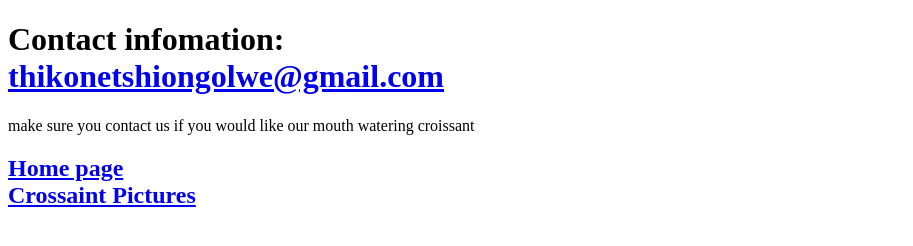
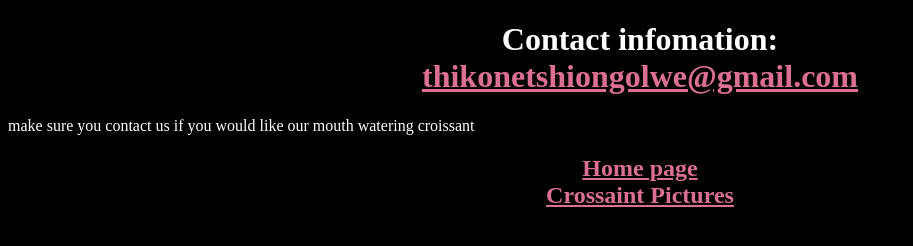
Before and after one commit to Thiko123/Croissant, a plain HTML site: page contact.html in a window 1280 px wide. Shown: the whole page, without its empty margins (0-913 px from the left). Drawn offline with Linux system fonts and the light colour scheme.

Commit message:
Added basic Css

```diff
--- a/contact.html
+++ b/contact.html
@@ -3,12 +3,13 @@
 <head>
     <meta charset="UTF-8">
     <meta name="viewport" content="width=device-width, initial-scale=1.0">
+    <link rel="stylesheet" href="styles.css" />
     <title>Document</title>
 </head>
 <body>
     <h1>
         Contact infomation: <br/>
-        <a href="mailto: thikonetshiongolwe@gmail.com">
+        <a href="mailto: thikonetshiongolwe@gmail.com" class="link">
             thikonetshiongolwe@gmail.com
         </a>
     </h1>
@@ -16,9 +17,9 @@
         make sure you contact us if you would like our mouth watering croissant
     </p>
     <h2>
-<a href="index.html">Home page</a>
+<a href="index.html" class="link">Home page</a>
 <br/>
-<a href="photo.html">Crossaint Pictures</a>
+<a href="photo.html" class="link">Crossaint Pictures</a>
     </h2>
 
 </body>
--- /dev/null
+++ b/styles.css
@@ -0,0 +1,11 @@
+body{
+    background: black;
+    text-decoration: white;
+    color: white;
+}
+.link {
+    color: palevioletred;
+}
+h1,h2{
+    text-align: center;
+}
```
Also changed, not shown: index.html (+4 -2 lines), photo.html (+3 -2 lines).
